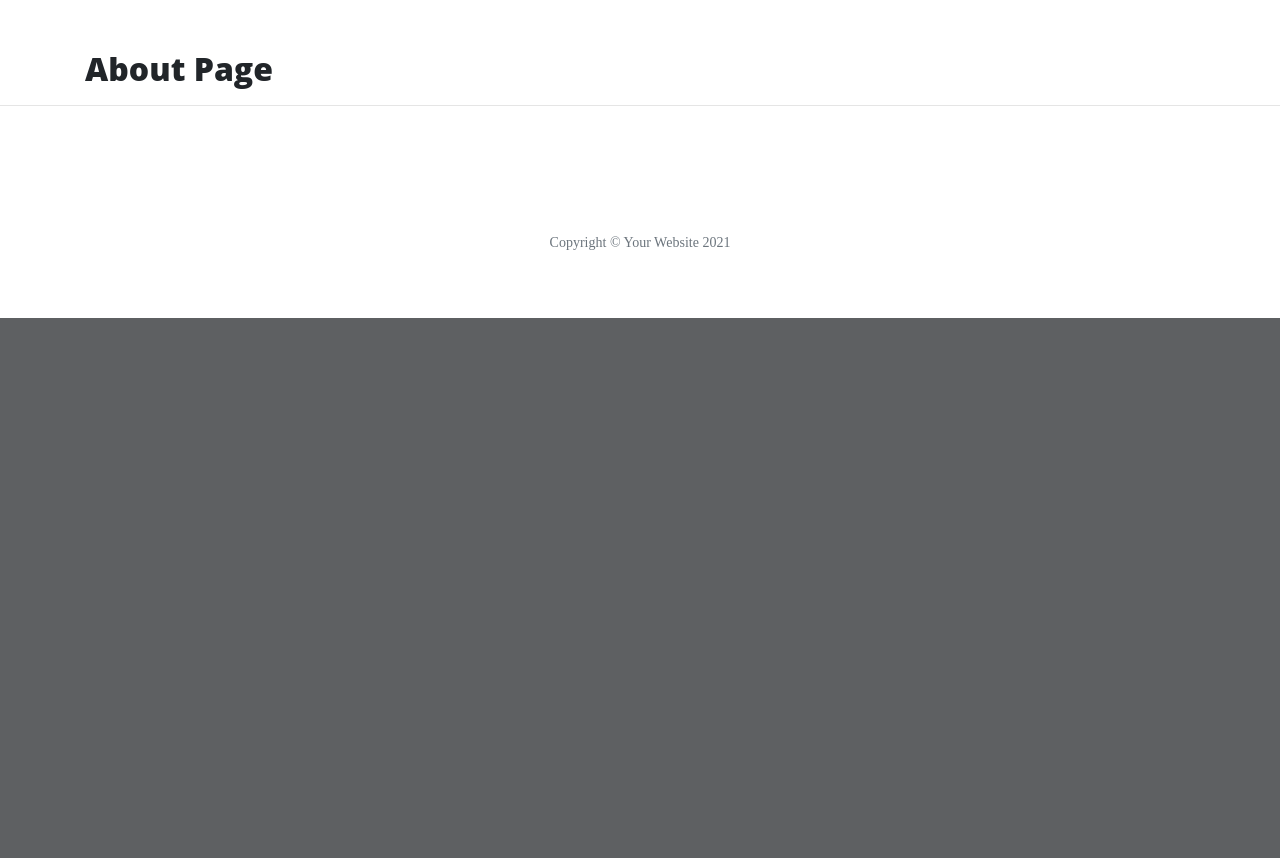
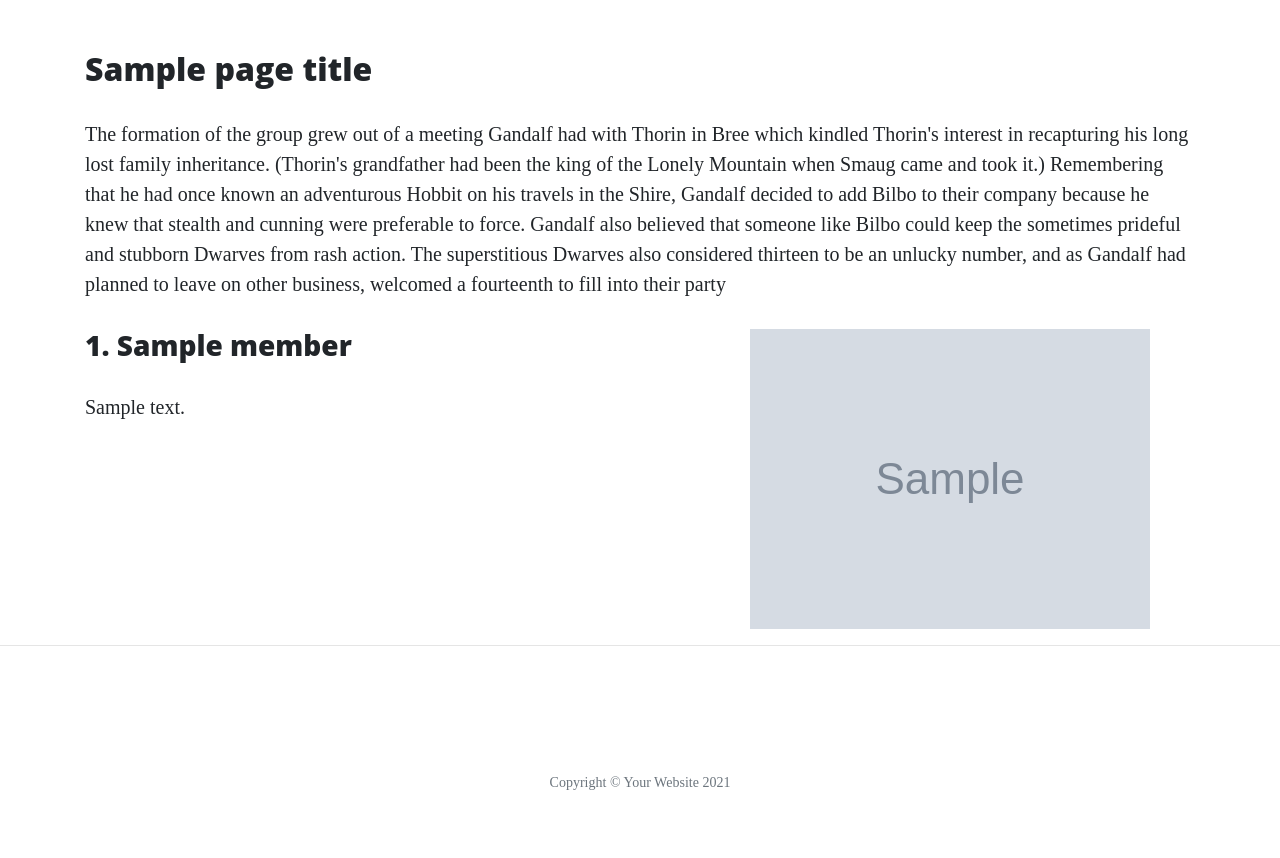
Before and after one commit to M-E-C-20/thorin-flask-app, a Flask app: template templates/about.html in a window 1280 px wide. Shown: the part 628-1486 px from the top of the page. Before the commit the page ends 946 px from the top, so only its background shows below. Run offline with Flask 2, Linux system fonts and the light colour scheme; the template is opened without the code that fills it: most values are stand-ins (such as "Sample title", 1, 10 or a date in 2020); grey boxes marked "Sample" are stand-in pictures; some libraries are stand-ins or nearby versions.

Commit message:
add member profiles and create for loop to iterate through profiles in company.json

```diff
--- a/templates/about.html
+++ b/templates/about.html
@@ -1,4 +1,56 @@
 {% extends "base.html" %}
 {% block content%}
-<h2>About Page</h2>
+
+<h2>{{ page_title }}</h2>
+
+<p>
+    The formation of the group grew out of a meeting Gandalf had with Thorin in Bree which kindled Thorin's interest in
+    recapturing his long lost family inheritance. (Thorin's grandfather had been the king of the Lonely Mountain when
+    Smaug came and took it.) Remembering that he had once known an adventurous Hobbit on his travels in the Shire,
+    Gandalf decided to add Bilbo to their company because he knew that stealth and cunning were preferable to force.
+    Gandalf also believed that someone like Bilbo could keep the sometimes prideful and stubborn Dwarves from rash
+    action. The superstitious Dwarves also considered thirteen to be an unlucky number, and as Gandalf had planned to
+    leave on other business, welcomed a fourteenth to fill into their party
+</p>
+
+{% for member in company %}
+
+    <div class="row featurette">
+
+        {% if loop.index % 2 != 0 %}
+
+            <div class="col-md-7">
+                <h3>{{ loop.index }}. {{ member.name }}</h3>
+                <p>
+                    {{ member.description }}
+                </p>
+            </div>
+            <div class="col-md-5">
+                <img src="{{ member.image_source }}" alt="Thorin" class="featurette-image image-responsive">
+            </div>
+
+        {% else %}
+
+            <div class="col-md-5">
+                <img src="{{ member.image_source }}" alt="Thorin" class="featurette-image image-responsive">
+            </div>
+            <div class="col-md-7">
+                <h3>{{ loop.index }}. {{ member.name }}</h3>
+                <p>
+                    {{ member.description }}
+                </p>
+            </div>
+
+        {% endif %}
+
+    </div>
+
+    {% if loop.index != loop.length %}
+
+        <hr class="featurette-divider">
+
+    {% endif %}
+
+{% endfor %}
+
 {% endblock %}
--- a/templates/base.html
+++ b/templates/base.html
@@ -5,8 +5,10 @@
     <meta charset="UTF-8">
     <meta name="viewport" content="width=device-width, initial-scale=1.0">
     <meta http-equiv="X-UA-Compatible" content="ie=edge">
-    <link rel="stylesheet" href="{{ url_for('static', filename='vendor/bootstrap/css/bootstrap.min.css') }}">
-    <link rel="stylesheet" href="{{ url_for('static', filename='css/clean-blog.min.css') }}">
+    <link rel="stylesheet" href="{{ url_for('static', filename='vendor/bootstrap/css/bootstrap.min.css') }}"
+        type="text/css">
+    <link rel="stylesheet" href="{{ url_for('static', filename='css/clean-blog.min.css') }}" type="text/css">
+    <link rel="stylesheet" href="{{ url_for('static', filename='css/style.css') }}" type="text/css">
     <title>Hello Flask</title>
 </head>
 
--- a/templates/careers.html
+++ b/templates/careers.html
@@ -1,4 +1,4 @@
 {% extends "base.html" %}
 {% block content%}
-<h2>Come Work With Us!</h2>
+<h2>{{ page_title }}</h2>
 {% endblock %}
--- a/templates/contact.html
+++ b/templates/contact.html
@@ -1,4 +1,4 @@
 {% extends "base.html" %}
 {% block content%}
-<h2>Contact Us</h2>
+<h2>{{ page_title }}</h2>
 {% endblock %}
```
